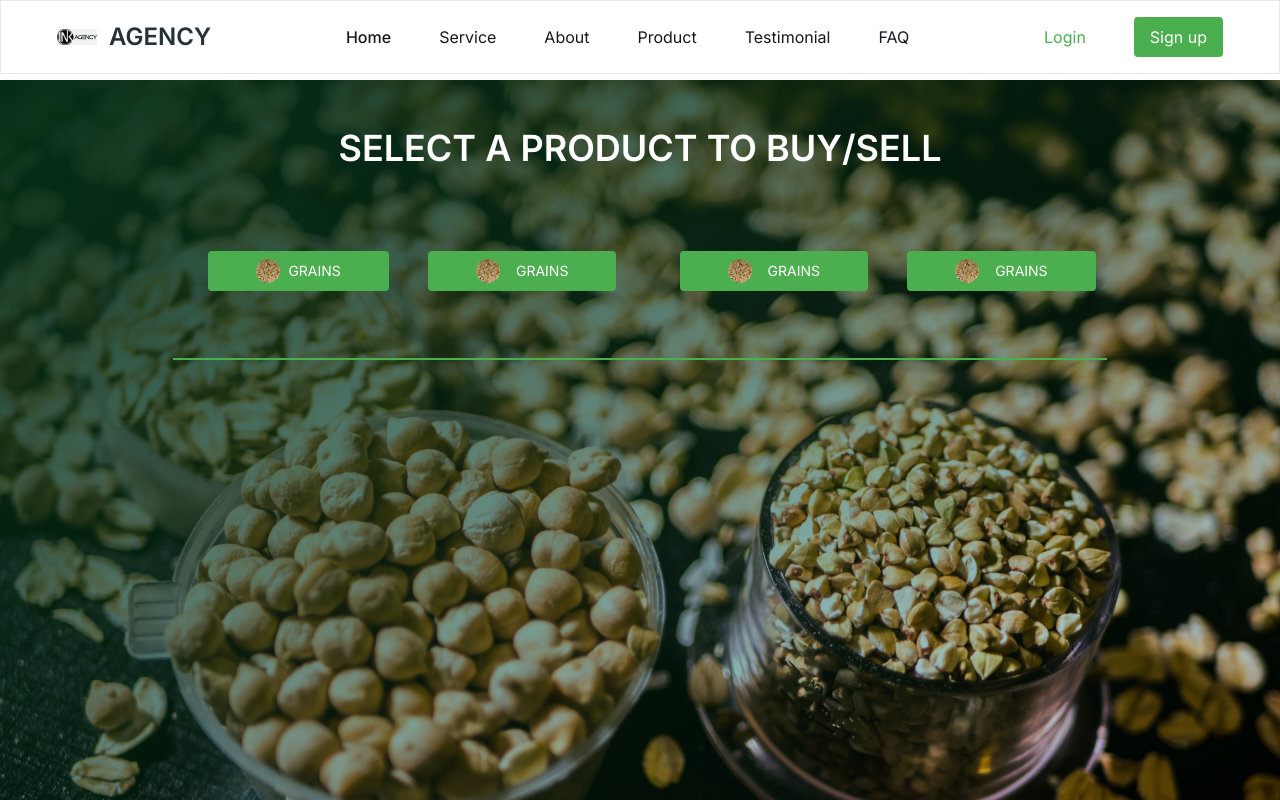
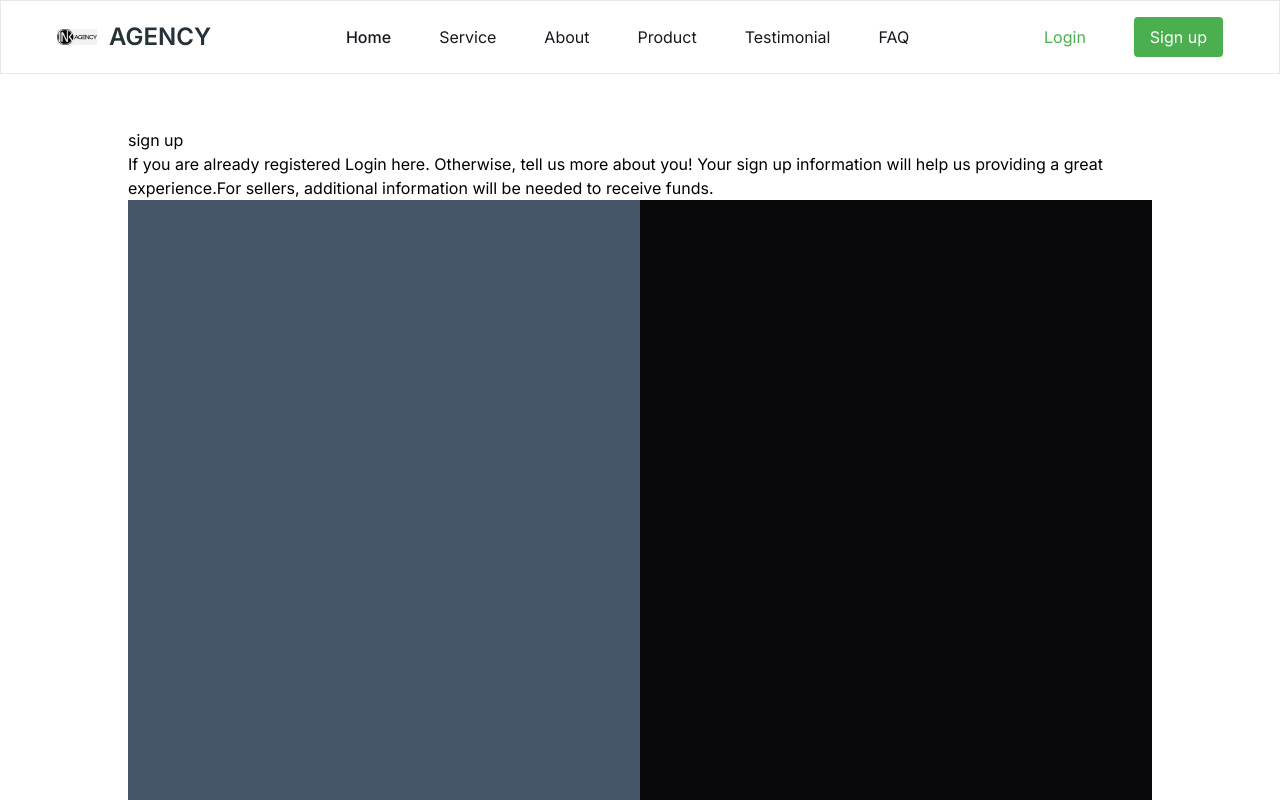
Before and after one commit to JacScript/B-agency-main, a React (Vite) app: page / in a window 1280 px wide. Shown: the top 800 px of the page. Built offline with nearby package versions, Linux system fonts and the light colour scheme; a web font is replaced by a local one.

Commit message:
minor changes

```diff
--- a/src/App.jsx
+++ b/src/App.jsx
@@ -5,13 +5,15 @@ import Market from './pages/Market.jsx';
 
 
 import './App.css'
+import SignUp from './pages/SignUp.jsx';
 
 function App() {
 
   return (
     <>
       {/* <Home/> */}
-      <Market/>
+      {/* <Market/> */}
+      <SignUp/>
     </>
   )
 }
--- /dev/null
+++ b/src/components/Register.jsx
@@ -0,0 +1,21 @@
+import React from 'react'
+
+const Register = () => {
+  return (
+    <div className='h-screen max-w-screen-2xl'>
+        <div className='w-4/5 h-full mt-20 bg-white mx-auto'>
+            <div className='pt-12'>
+               <h2>sign up</h2>
+               <p>If you are already registered Login here. Otherwise, tell us more about you! Your sign up information will help us providing a great experience.For sellers, additional information will be needed to receive funds.</p>
+            </div>
+
+            <div className='flex w-full h-full'>
+            <div className='w-1/2 h-full bg-slate-600'></div>
+            <div className='w-1/2 h-full bg-zinc-950'></div>
+            </div>
+        </div>
+    </div>
+  )
+}
+
+export default Register
--- /dev/null
+++ b/src/pages/SignUp.jsx
@@ -0,0 +1,15 @@
+import React from 'react'
+import Register from '../components/Register'
+import Navbar from '../components/Navbar'
+
+
+const SignUp = () => {
+  return (
+    <div>
+        <Navbar/>
+        <Register/>
+    </div>
+  )
+}
+
+export default SignUp
```
